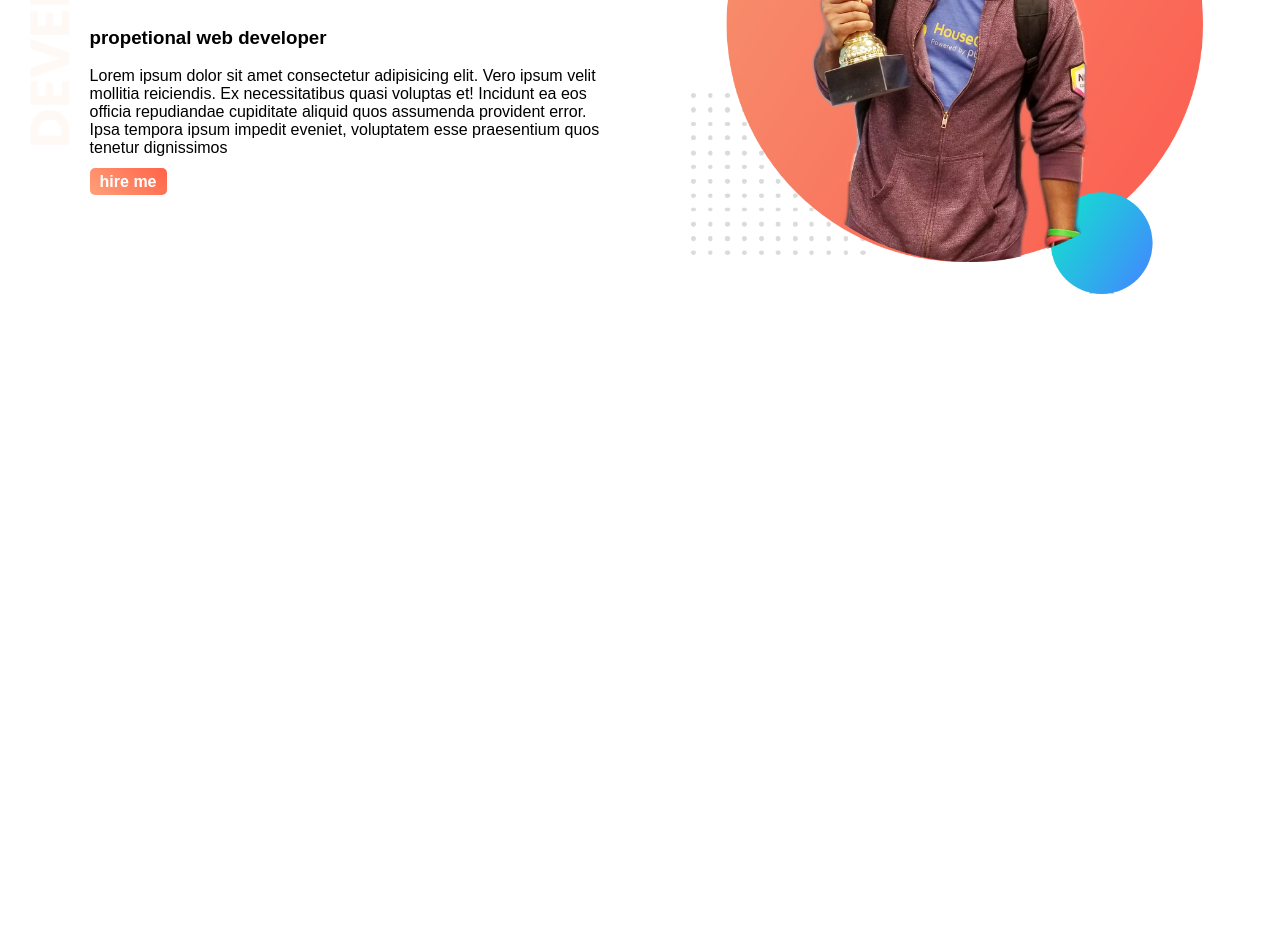
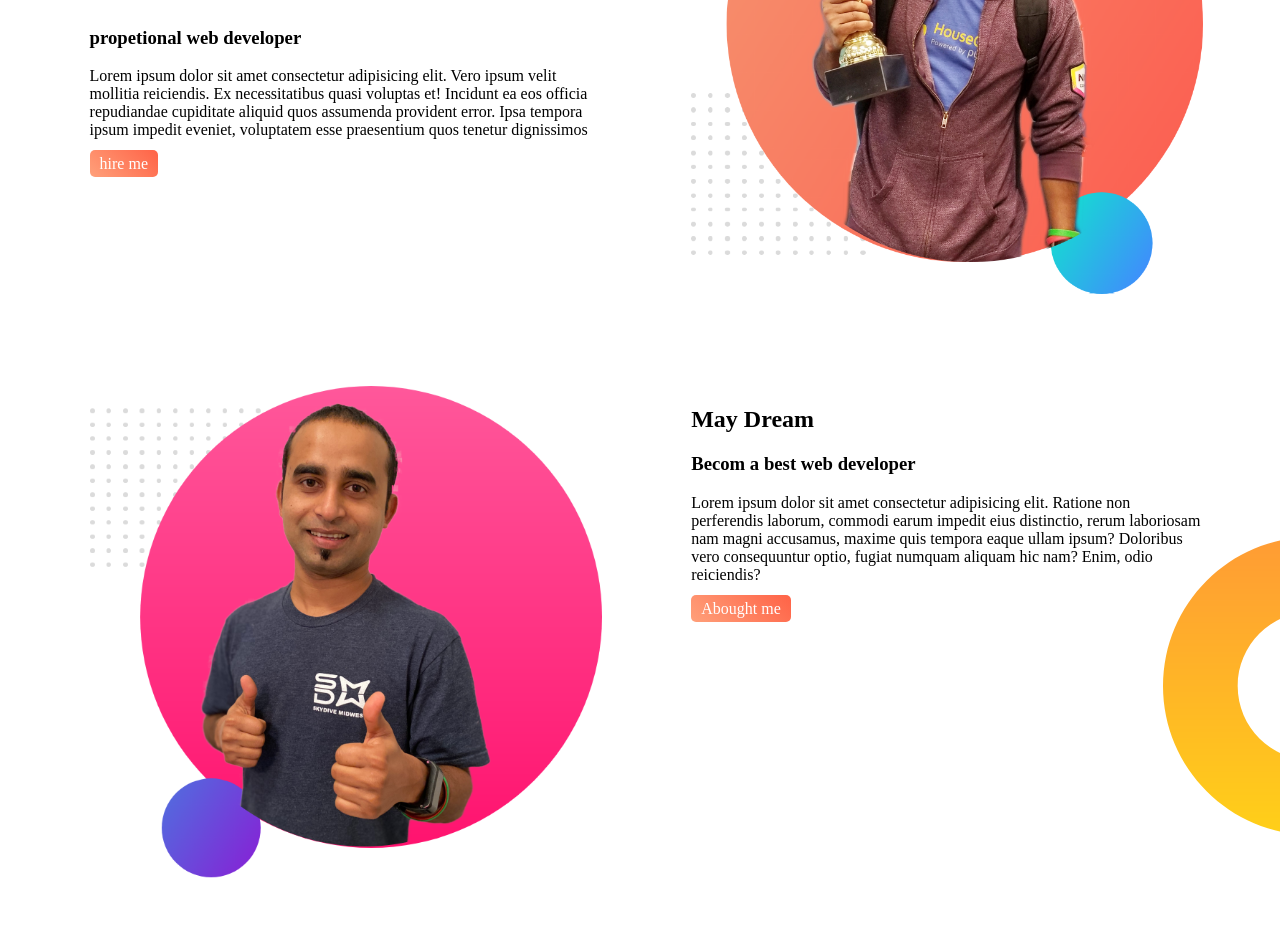
Before and after one commit to indrojit2014/Portfolio, a plain HTML site: page index.html in a window 1280 px wide. Shown: the part 214-1156 px from the top of the page. Before the commit the page ends 800 px from the top, so only its background shows below. Drawn offline with Linux system fonts and the light colour scheme.

Commit message:
second section

```diff
--- a/index.html
+++ b/index.html
@@ -10,16 +10,26 @@
 </head>
 <body>
 <section class="top-baner">
- <div class="haf-width">
+ <div class="half-width">
   <h1>welcome to</h1>
   <h1><span class="highlight">indrajit</span> website</h1>
   <h3>propetional web developer</h3>
   <p>Lorem ipsum dolor sit amet consectetur adipisicing elit. Vero ipsum velit mollitia reiciendis. Ex necessitatibus quasi voluptas et! Incidunt ea eos officia repudiandae cupiditate aliquid quos assumenda provident error. Ipsa tempora ipsum impedit eveniet, voluptatem esse praesentium quos tenetur dignissimos</p>
-  <a class="link-button" target="-blank" href="https://www.google.com">hire me</a>
+  <a class="link-button" target="_blank" href="https://www.google.com">hire me</a>
  </div>
- <div class="haf-width">
+ <div class="half-width">
   <img class="my-img" src="images/one.png" alt="my pictur">
-
+ </div>
+</section>
+<section class="dream-area">
+ <div class="half-width">
+  <img src="images/jhankar2.png" alt="jhonkar image">
+ </div>
+ <div class="half-width">
+  <h2>May Dream</h2>
+  <h3>Becom a best web developer</h3>
+  <p>Lorem ipsum dolor sit amet consectetur adipisicing elit. Ratione non perferendis laborum, commodi earum impedit eius distinctio, rerum laboriosam nam magni accusamus, maxime quis tempora eaque ullam ipsum? Doloribus vero consequuntur optio, fugiat numquam aliquam hic nam? Enim, odio reiciendis?</p>
+  <a href="https://www.facebook.com" class="link-button" target="_blank">Abought me</a>
  </div>
 </section>
 </body>
--- a/style.css
+++ b/style.css
@@ -1,34 +1,34 @@
 body{
- font-family: 'Poppins', sans-serif;
  margin: 0;
+}
+.highlight{
+ color:tomato;
 }
 h1{
  font-size:50px;
 }
-.highlight{
- color: orange;
-}
-.haf-width{
- float: left;
- width: 40%;
- margin-left: 5%;
+.half-width{
+ width:40%;
+ float:left;
+ margin-left:5%;
  padding-left:2%;
 }
-.my-img{
- width: 100%;
+section {
+ height:500px;
+ padding-bottom:100px;
 }
-.top-baner{
- background-image: url("images/top-banner.png");
- background-repeat: no-repeat;
-}
-section{
- height: 400px;
+.half-width img{
+ width:100%;
 }
 .link-button{
- text-decoration: none;
- padding: 5px 10px;
+ text-decoration:none;
+ padding:5px 10px;
+ color:white;
+ border-radius:5px;
  background-image:linear-gradient(45deg, lightsalmon, tomato);
- border-radius: 5px;
- color: white;
- font-weight: bold;
 }
+.dream-area{
+ background-image:url("images/dream-bg.png");
+ background-repeat:no-repeat;
+ background-position:right;
+}
```
